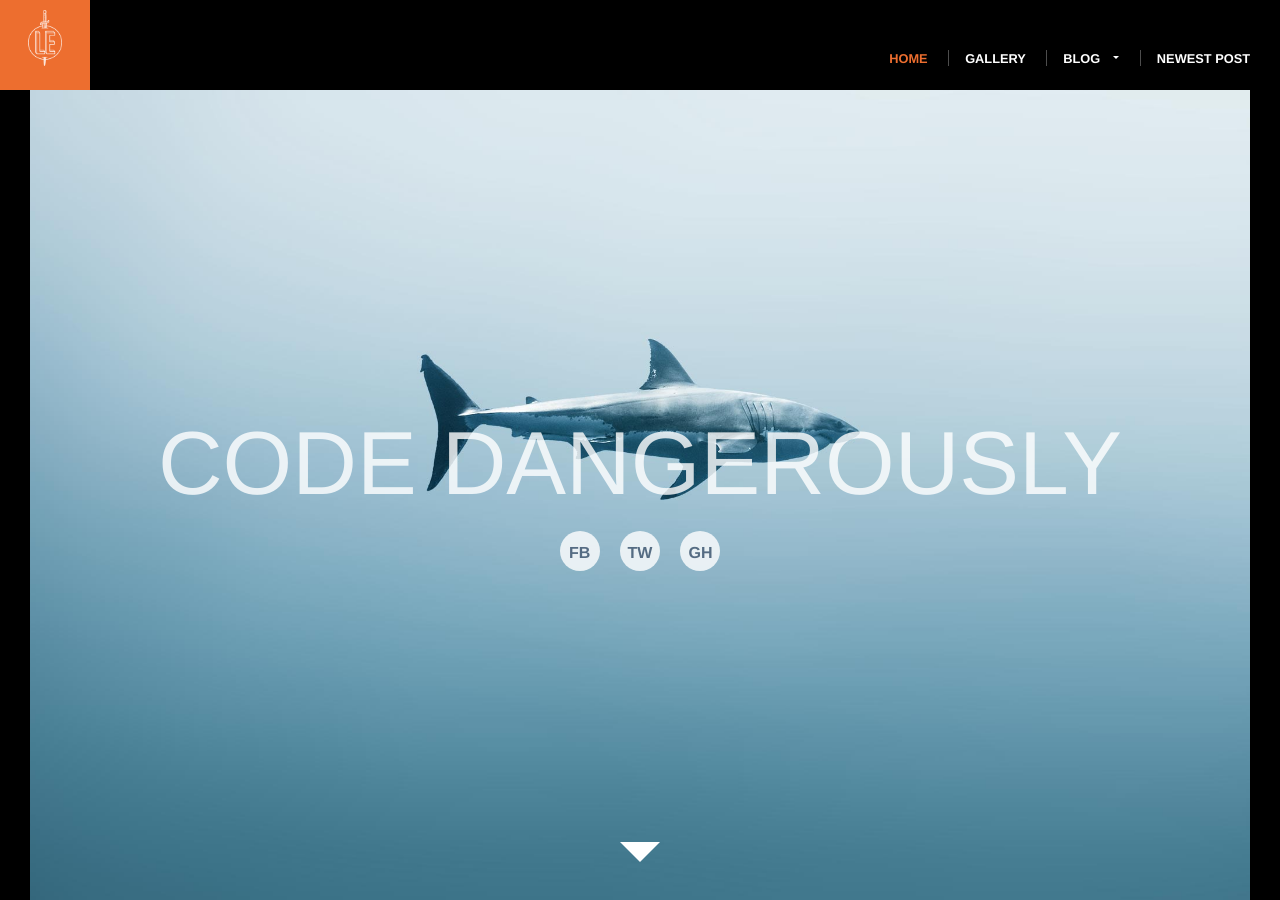
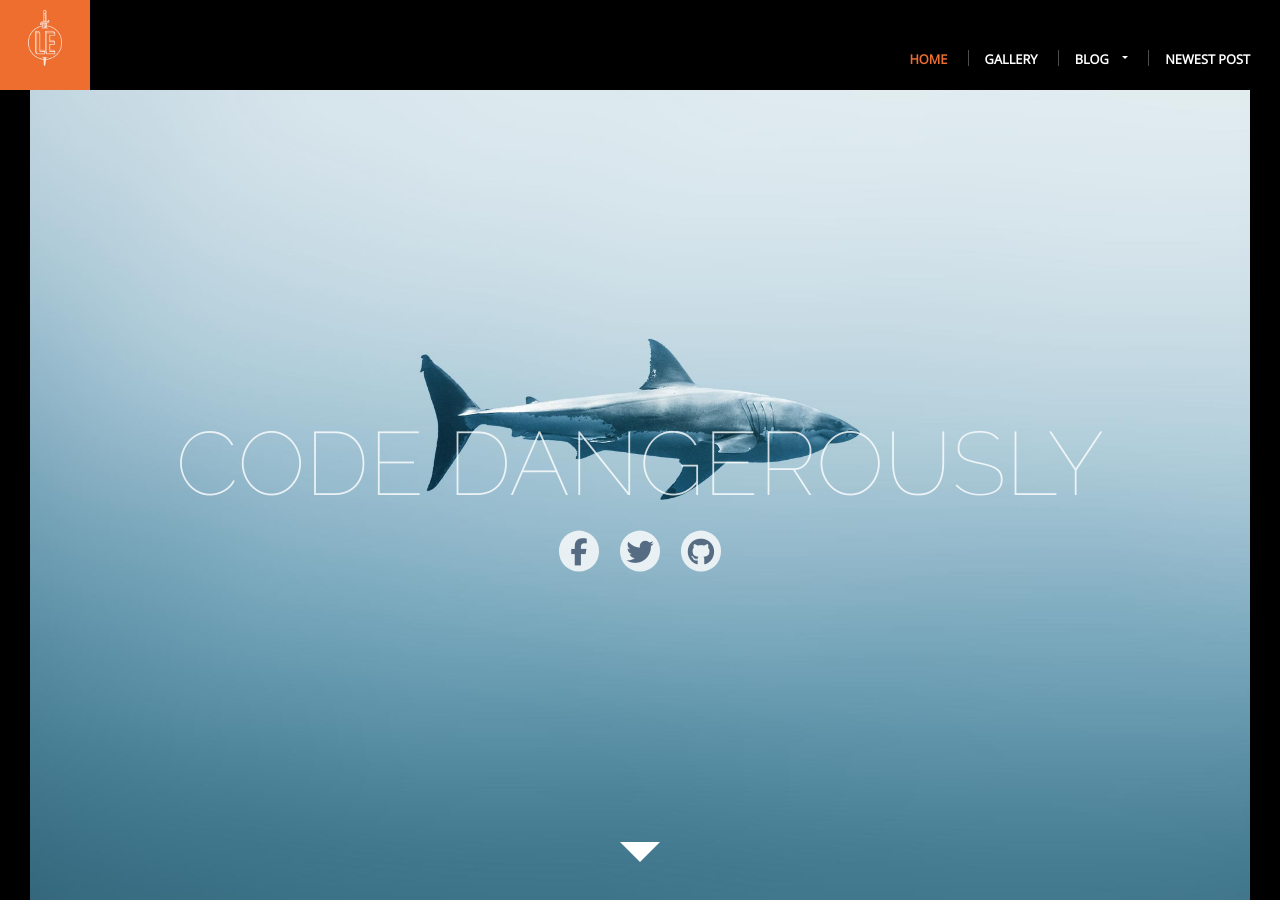
Before and after one commit to hzau-kuo-jiang/LE-Jekyll-follow, a Jekyll site: the page built from index.html, in a window 1280 px wide and 900 px high. Built offline with Jekyll 4.4.1, drawn with Linux system fonts in a browser that asks for light colours; nearby versions of some CDN libraries.

Commit message:
Finish the sample site

```diff
--- a/_includes/head.html
+++ b/_includes/head.html
@@ -1,6 +1,20 @@
 <head>
+	{% if page.title %}
+	<title>{{ page.title }} | Test Page</title>
+	{% else %}
 	<title>Test Page: Don’t Panic</title>
+	{% endif %}
+	{% if page.description %}
+	<meta content="{{ page.description }}" name="description">
+	{% else %}
+	<meta content="This is a dangerous site." name="description">
+	{% endif %}
+	<link href="/favicon.png" rel="shortcut icon" type="image/x-icon">
 	<meta charset="utf-8">
 	<meta content="width=device-width, initial-scale=1" name="viewport">
+	<link href="https://fonts.googleapis.com" rel="preconnect">
+	<link crossorigin href="https://fonts.gstatic.com" rel="preconnect">
+	<link href="https://fonts.googleapis.com/css2?family=Open+Sans&family=Raleway:wght@100&display=swap" rel="stylesheet">
+	<script crossorigin="anonymous" src="https://kit.fontawesome.com/69e7ba6669.js"></script>
 	<link href="/css/main.css" rel="stylesheet">
 </head>
--- a/_includes/post-excerpt.html
+++ b/_includes/post-excerpt.html
@@ -3,7 +3,9 @@
 		<h2><a href="{{ post.url }}"> {{ post.title }} </a></h2>
 		<div class="post-byline">
 			<img alt="{{ post.author }} gravatar" src="{{ post.gravatar }}">
-			<a class="social-link" href="{{post.authorTwitter}}">Tw</a>
+			<a class="social-link" href="{{post.authorTwitter}}">
+				<i class="fa-brands fa-twitter"></i>
+			</a>
 			by: {{ post.author }}
 			<span> - {{ post.date | date:'%Y年%m月%d日' }}</span>
 		</div>
--- a/_layouts/post.html
+++ b/_layouts/post.html
@@ -9,7 +9,9 @@ layout: default
 			<h1>{{ page.title }}</h1>
 			<div class="post-byline">
 				<img src="{{ page.gravatar }}">
-				<a href="{{ page.authorTwitter }}" class="social-link">Tw</a>
+				<a href="{{ page.authorTwitter }}" class="social-link">
+					<i class="fa-brands fa-twitter"></i>
+				</a>
 				by: {{ page.author }}
 				<span> - {{ page.date | date: '%B %d, %Y' }}</span>
 			</div>
--- a/blog/index.html
+++ b/blog/index.html
@@ -1,5 +1,7 @@
 ---
 layout: default
+title: Dangerous Blog
+description: A dangerous site deserves a dangerous blog.
 ---
 
 <div class="page blog-index">
--- a/css/main.css
+++ b/css/main.css
@@ -64,7 +64,7 @@ html {
 body {
 	display: flex;
 	flex-direction: column;
-	font-family: helvetica, arial, sans, sans-serif;
+	font-family: 'Open Sans', helvetica, arial, sans, sans-serif;
 	min-height: 100vh;
 }
 
@@ -73,6 +73,11 @@ body {
 	flex: 1 1 auto;
 	padding-top: 10vh;
 	width: 100%;
+}
+
+h1, h2, h3, h4, h5, h6 {
+	font-family: 'Raleway', helvetica, arial, sans, sans-serif;
+	font-weight: 100;
 }
 
 h1 {
@@ -437,15 +442,15 @@ h2 + p {
 	box-sizing: border-box;
 	color: #fff;
 	display: inline-block;
-	font-size: 1em;
+	font-size: 1.7em;
 	font-weight: bold;
-	height: 2.5em;
+	height: 1.5em;
 	line-height: 1;
-	padding-top: 0.85em;
+	padding-top: 0.25em;
 	text-align: center;
 	text-decoration: none;
 	vertical-align: middle;
-	width: 2.5em;
+	width: 1.5em;
 }
 
 .social-list {
--- a/index.html
+++ b/index.html
@@ -7,13 +7,19 @@ layout: default
 			<h1>CODE DANGEROUSLY</h1>
 			<ul class="social-list">
 				<li>
-					<a class="social-link" href="https://example.com/">Fb</a>
+					<a class="social-link" href="https://example.com/">
+						<i class="fa-brands fa-facebook-f"></i>
+					</a>
 				</li>
 				<li>
-					<a class="social-link" href="https://example.com/">Tw</a>
+					<a class="social-link" href="https://example.com/">
+						<i class="fa-brands fa-twitter"></i>
+					</a>
 				</li>
 				<li>
-					<a class="social-link" href="https://example.com/">Gh</a>
+					<a class="social-link" href="https://example.com/">
+						<i class="fa-brands fa-github"></i>
+					</a>
 				</li>
 			</ul>
 		</div>
@@ -71,7 +77,9 @@ layout: default
 			<div class="bio-box">
 				<img src="https://placekitten.com/g/400/400">
 				<h3>Michael Hartl</h3>
-				<a class="social-link" href="https://twitter.com/mhartl">Tw</a>
+				<a class="social-link" href="https://twitter.com/mhartl">
+					<i class="fa-brands fa-twitter"></i>
+				</a>
 				<div class="bio-copy">
 					<p>
 						Known for his dazzling charm, rapier wit, and unrivaled humility,
@@ -94,7 +102,9 @@ layout: default
 			<div class="bio-box">
 				<img src="https://placekitten.com/g/400/400">
 				<h3>Lee Donahoe</h3>
-				<a class="social-link" href="https://twitter.com/leedonahoe">Tw</a>
+				<a class="social-link" href="https://twitter.com/leedonahoe">
+					<i class="fa-brands fa-twitter"></i>
+				</a>
 				<div class="bio-copy">
 					<p>
 						When he’s not literally swimming with sharks or hunting powder
@@ -107,7 +117,9 @@ layout: default
 			<div class="bio-box">
 				<img src="https://placekitten.com/g/400/400">
 				<h3>Nick Merwin</h3>
-				<a class="social-link" href="https://twitter.com/nickmerwin">Tw</a>
+				<a class="social-link" href="https://twitter.com/nickmerwin">
+					<i class="fa-brands fa-twitter"></i>
+				</a>
 				<div class="bio-copy">
 					<p>
 						You may have seen him shredding guitar live with Capital Cities on
```
Also changed, not shown: favicon.png (added).
